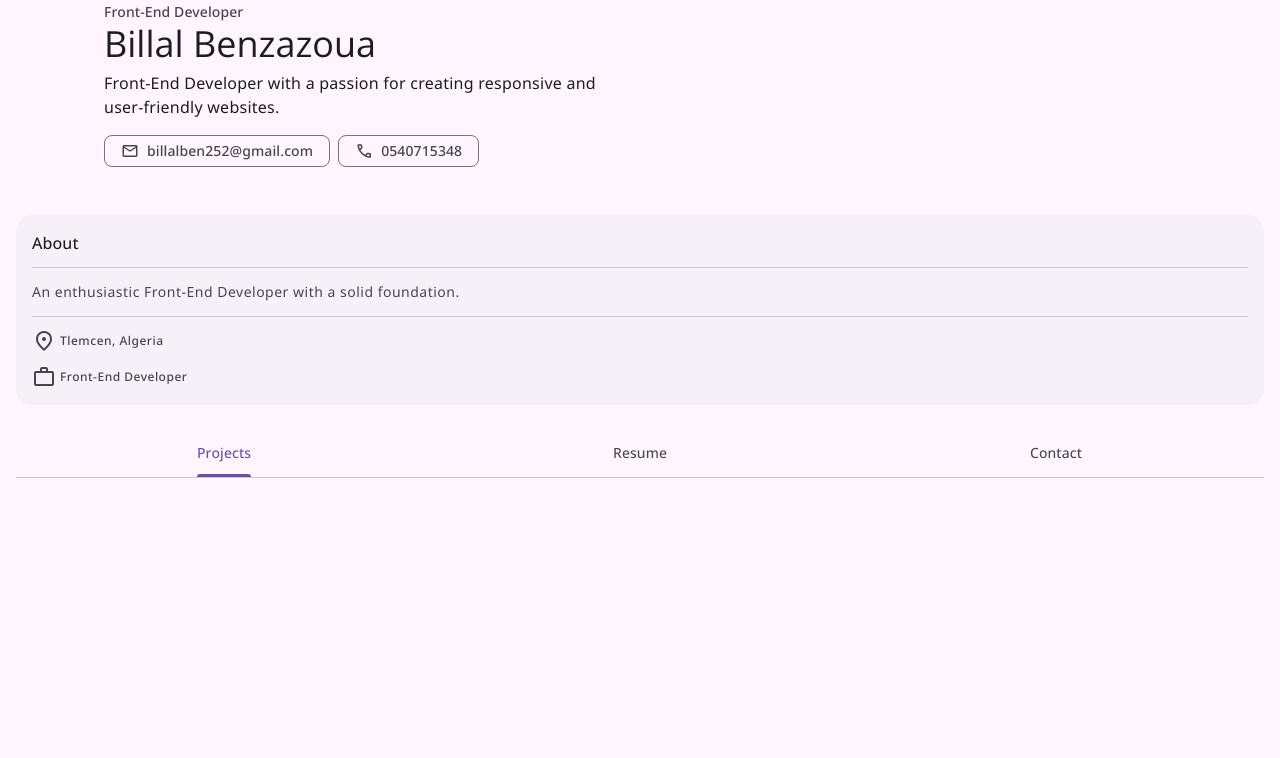
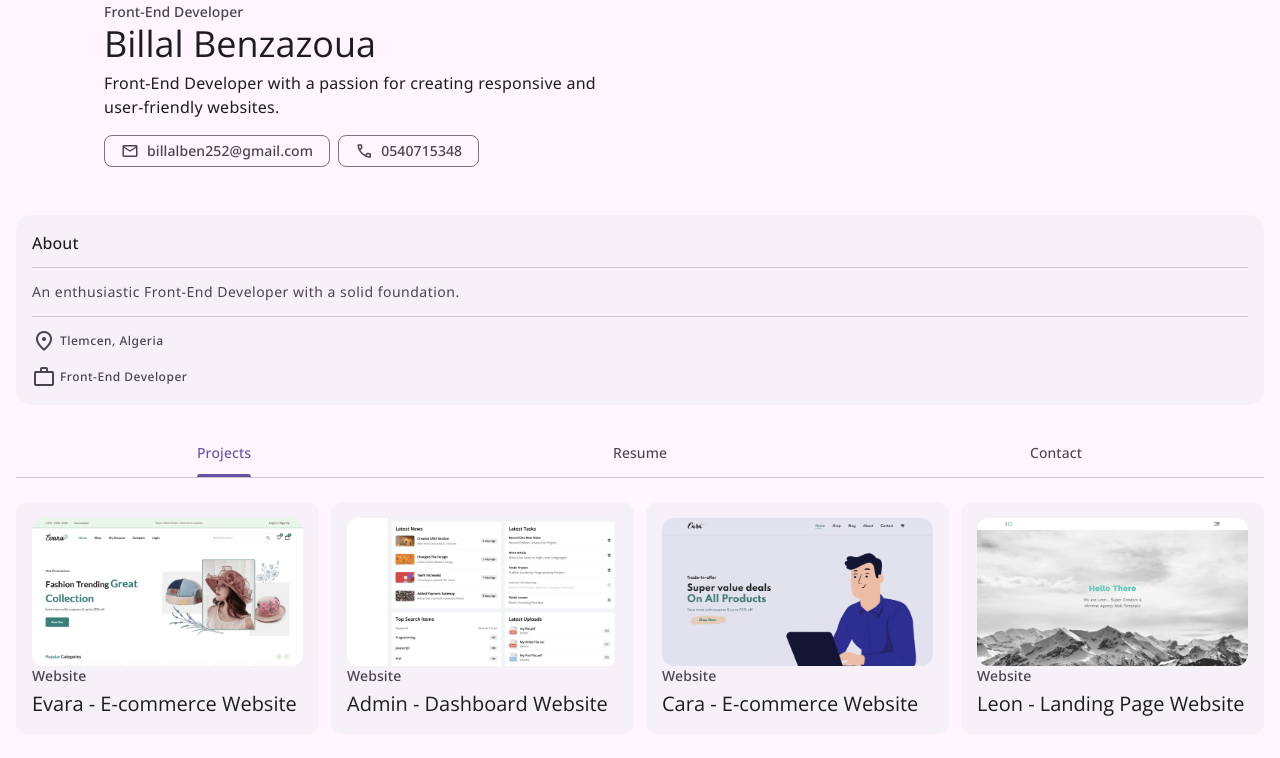
Before and after one commit to billalben/My-Personal-Portfolio, a plain HTML site: page index.html in a window 1280 px wide. Shown: the part 336-1094 px from the top of the page. Before the commit the page ends 814 px from the top, so only its background shows below. Drawn offline with nearby package versions, Linux system fonts and the light colour scheme.

Commit message:
Project section structure & style

```diff
--- a/css/style.css
+++ b/css/style.css
@@ -309,6 +309,9 @@ body {
   height: 100%;
   object-fit: cover;
 }
+.tab-content:not(.active) {
+  display: none;
+}
 
 /* ========== COMPONENT ========== */
 /* +++ BUTTON +++ */
@@ -336,11 +339,11 @@ body {
   place-content: center;
   background-color: var(--surface);
   color: var(--on-surface-variant);
-  --state-layer-bg: var(--on-surface-variant)
+  --state-layer-bg: var(--on-surface-variant);
 }
 .tab-btn.active {
   color: var(--primary);
-  --state-layer-bg: var(var(--primary))
+  --state-layer-bg: var(var(--primary));
 }
 .tab-text {
   position: relative;
@@ -382,6 +385,26 @@ body {
 }
 
 /* +++ CARD +++ */
+.card {
+  background-color: var(--surface-container-low);
+  border-radius: var(--shape-corner-medium);
+  padding: 16px;
+  --state-layer-bg: var(--on-surface);
+}
+.card-banner {
+  border-radius: var(--shape-corner-medium);
+}
+.card-content {
+  display: grid;
+  gap: 4px;
+}
+.card-subtitle {
+  color: var(--on-surface-variant);
+}
+.card-title {
+  color: var(--on-surface);
+}
+
 /* +++ INPUT FIELD +++ */
 
 /* ========== TOP BAR ========== */
@@ -472,3 +495,10 @@ body {
   align-items: center;
   gap: 4px;
 }
+
+/* ========== Project ========== */
+.project-list {
+  display: grid;
+  grid-template-columns: repeat(auto-fill, minmax(260px, 1fr));
+  gap: 12px;
+}
--- a/index.html
+++ b/index.html
@@ -107,16 +107,21 @@
             </p>
             <ul class="about-list">
               <li class="list-item">
-                <span class="material-symbols-outlined" aria-hidden="true"> location_on </span>
+                <span class="material-symbols-outlined" aria-hidden="true">
+                  location_on
+                </span>
                 <span class="label-medium">Tlemcen, Algeria</span>
               </li>
               <li class="list-item">
-                <span class="material-symbols-outlined" aria-hidden="true"> work </span>
+                <span class="material-symbols-outlined" aria-hidden="true">
+                  work
+                </span>
                 <span class="label-medium">Front-End Developer</span>
               </li>
             </ul>
           </div>
 
+          <div>
             <!-- Primary Tabs -->
             <div class="primary-tabs">
               <button class="tab-btn active" data-tab-btn="project">
@@ -135,7 +140,104 @@
                 <div class="state-layer"></div>
               </button>
             </div>
+
+            <!-- Project -->
+            <section
+              class="section tab-content active"
+              data-tab-content="project"
+            >
+              <div class="container">
+                <div class="project-list">
+                  <div class="card">
+                    <figure
+                      class="card-banner img-holder"
+                      style="--width: 334; --height: 180"
+                    >
+                      <img
+                        src="./imgs/project-01.png"
+                        alt="E-commerce Website"
+                        class="img-cover"
+                        width="334"
+                        height="180"
+                      />
+                    </figure>
+                    <div class="card-content">
+                      <span class="label-large card-subtitle">Website</span>
+                      <h3 class="title-large card-title">
+                        Evara - E-commerce Website
+                      </h3>
                     </div>
+                    <a href="#" class="state-layer"></a>
+                  </div>
+                  <div class="card">
+                    <figure
+                      class="card-banner img-holder"
+                      style="--width: 334; --height: 180"
+                    >
+                      <img
+                        src="./imgs/project-02.png"
+                        alt="Dashboard Website"
+                        class="img-cover"
+                        width="334"
+                        height="180"
+                      />
+                    </figure>
+                    <div class="card-content">
+                      <span class="label-large card-subtitle">Website</span>
+                      <h3 class="title-large card-title">
+                        Admin - Dashboard Website
+                      </h3>
+                    </div>
+                    <a href="#" class="state-layer"></a>
+                  </div>
+                  <div class="card">
+                    <figure
+                      class="card-banner img-holder"
+                      style="--width: 334; --height: 180"
+                    >
+                      <img
+                        src="./imgs/project-03.png"
+                        alt="E-commerce Website"
+                        class="img-cover"
+                        width="334"
+                        height="180"
+                      />
+                    </figure>
+                    <div class="card-content">
+                      <span class="label-large card-subtitle">Website</span>
+                      <h3 class="title-large card-title">
+                        Cara - E-commerce Website
+                      </h3>
+                    </div>
+                    <a href="#" class="state-layer"></a>
+                  </div>
+                  <div class="card">
+                    <figure
+                      class="card-banner img-holder"
+                      style="--width: 334; --height: 180"
+                    >
+                      <img
+                        src="./imgs/project-04.png"
+                        alt="Website"
+                        class="img-cover"
+                        width="334"
+                        height="180"
+                      />
+                    </figure>
+                    <div class="card-content">
+                      <span class="label-large card-subtitle">Website</span>
+                      <h3 class="title-large card-title">
+                        Leon - Landing Page Website
+                      </h3>
+                    </div>
+                    <a href="#" class="state-layer"></a>
+                  </div>
+                </div>
+              </div>
+            </section>
+          </div>
+        </div>
+
       </article>
     </main>
     <script src="./js/script.js"></script>
```
Also changed, not shown: imgs/project-01.png (added), imgs/project-02.png (added), imgs/project-03.png (added), imgs/project-04.png (added), 2 other files. Lines whose indentation alone changed are shown as unchanged.
